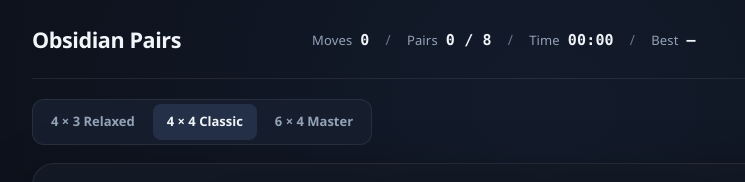
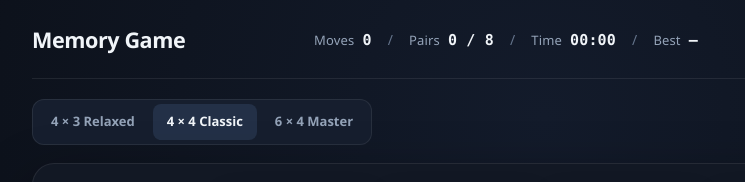
Before and after one commit to HorvJudit/AI_PR_Reviewer-demo, a plain HTML site: page index.html in a window 1280 px wide. Shown: the top 182 px of the page, 96-841 px from the left. Drawn offline with Linux system fonts and the light colour scheme.

Commit message:
name changed form 'Obsidian Pair' to 'Memory Game'

```diff
--- a/index.html
+++ b/index.html
@@ -3,12 +3,12 @@
   <head>
     <meta charset="UTF-8" />
     <meta name="viewport" content="width=device-width, initial-scale=1.0" />
-    <title>Obsidian Pairs</title>
+    <title>Memory Game</title>
     <meta
       name="description"
       content="A sleek, dark-mode animated Memory Card Game built with zero-dependency HTML, CSS, and modular ES6 JavaScript."
     />
-    <meta property="og:title" content="Obsidian Pairs" />
+    <meta property="og:title" content="Memory Game" />
     <meta
       property="og:description"
       content="A sleek, dark-mode animated Memory Card Game built with zero-dependency HTML, CSS, and modular ES6 JavaScript."
@@ -20,7 +20,7 @@
   <body>
     <div class="app-shell">
       <header class="top-bar">
-        <h1 class="brand-title">Obsidian Pairs</h1>
+        <h1 class="brand-title">Memory Game</h1>
 
         <dl class="hud-metrics" aria-label="Game statistics">
           <div class="metric-item">
```
